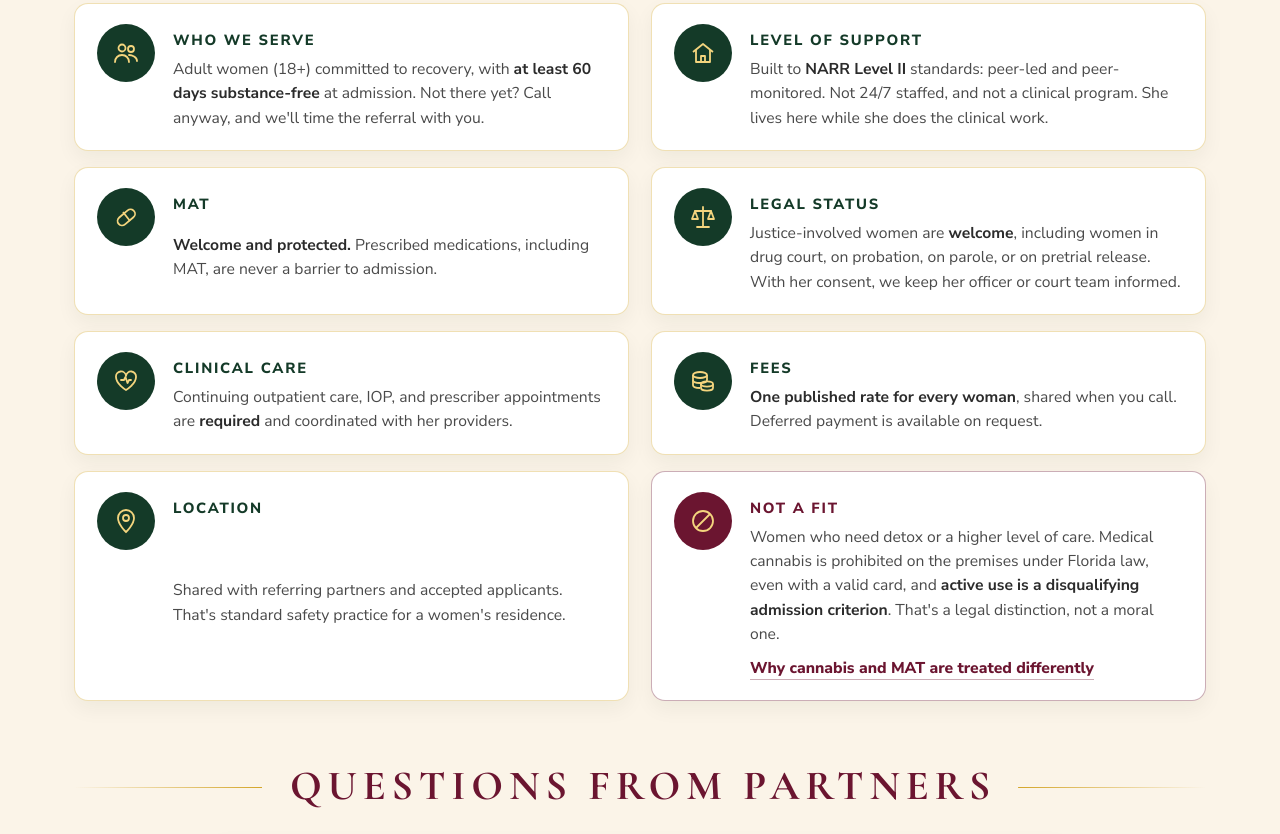
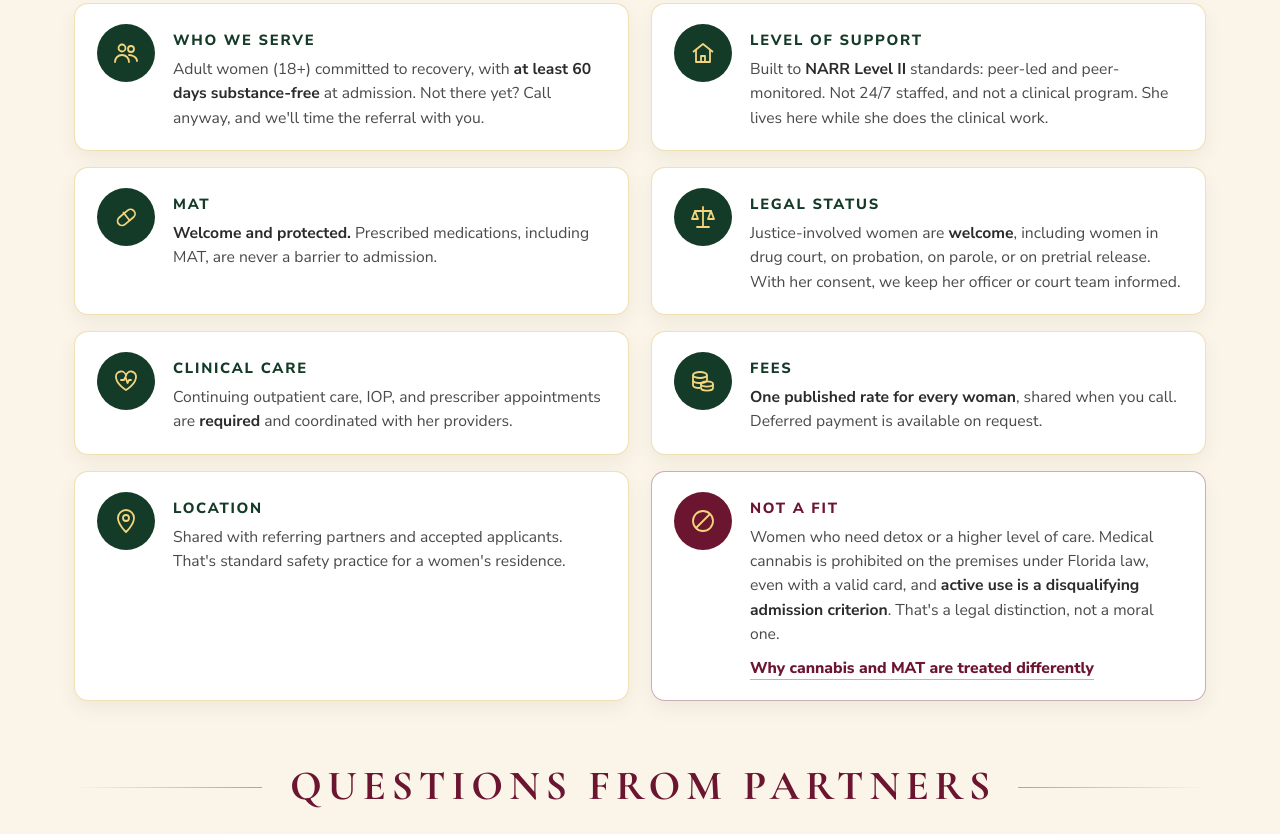
Before and after one commit to InsideOutInThought/Aya-website, a plain HTML site: page aya-refer.html in a window 1280 px wide. Shown: the part 885-1719 px from the top of the page. Drawn offline with nearby package versions, Linux system fonts and the light colour scheme.

Commit message:
Referrals: keep At a glance card titles and text together when cards stretch
Co-Authored-By: Claude Opus 5.5 <noreply@anthropic.com>
Claude-Session: https://claude.ai/code/session_018s7QfKAJF9v1oUTPKoaQck

```diff
--- a/aya-refer.html
+++ b/aya-refer.html
@@ -49,6 +49,7 @@
   .glance > div.nofit{border-color:rgba(107,21,48,.35);}
   .glance > div.nofit .ic{background:var(--burgundy);}
   .glance > div.nofit dt{color:var(--burgundy);}
+  .glance > div{align-content:start;}
   .glance dd strong{color:var(--charcoal);}
   .glance dd p{margin:0;}
   .glance dd .nofit-more{margin-top:10px;}
```
